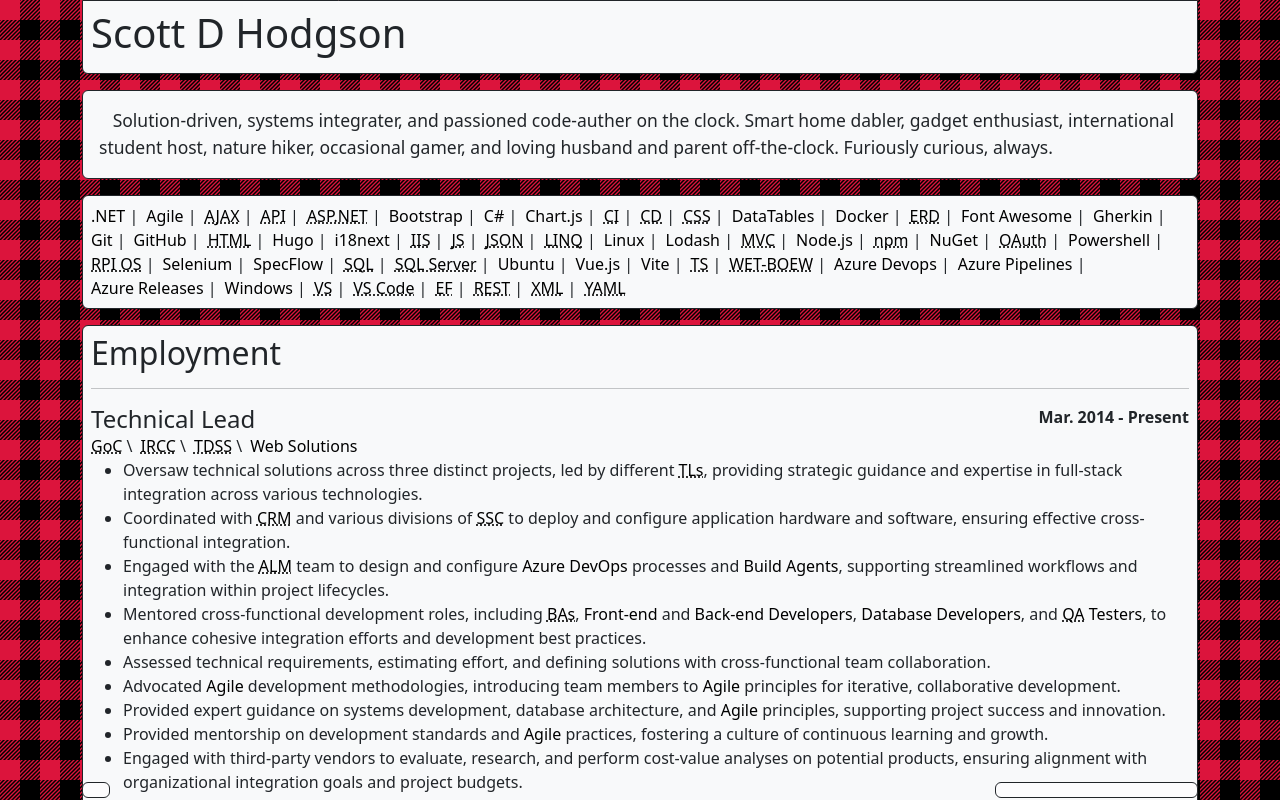
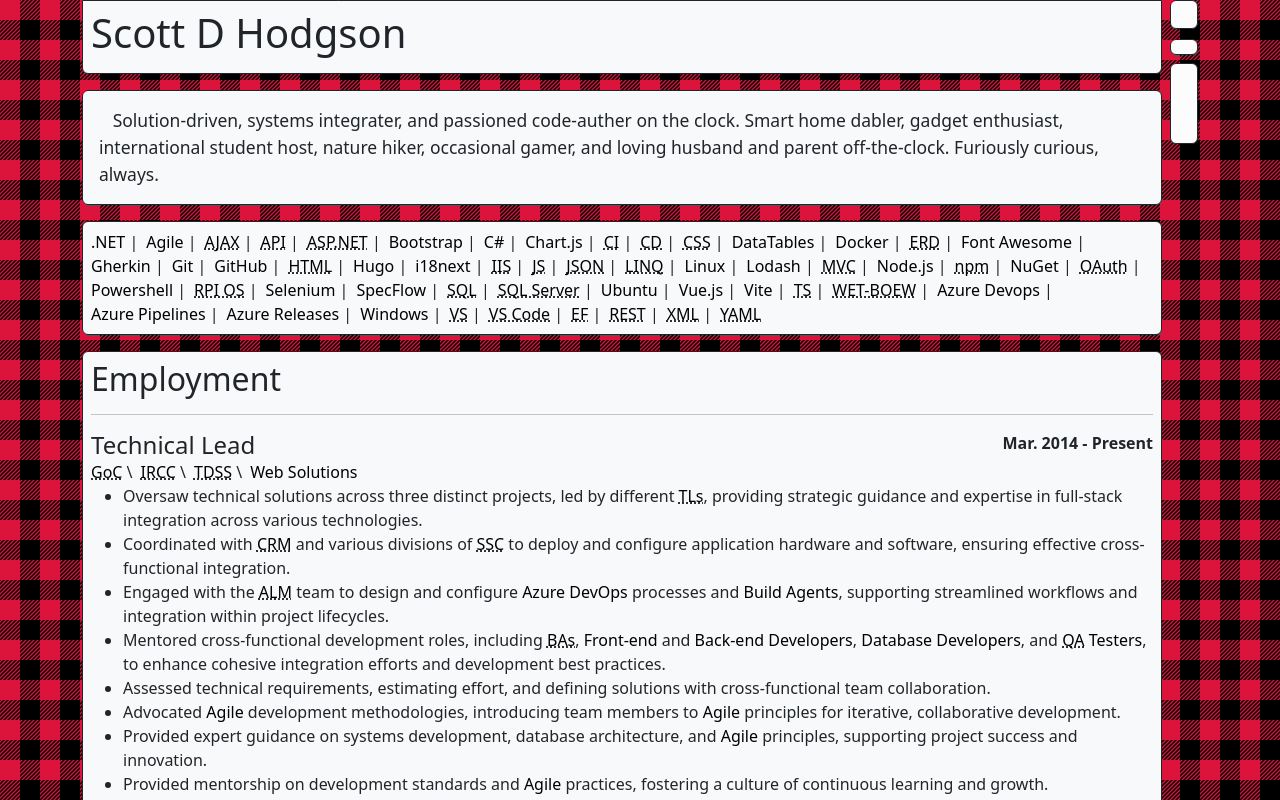
Before and after one commit to Scott-D-Hodgson/cv, a Vue app: page / in a window 1280 px wide. Shown: the top 800 px of the page. Built offline with nearby package versions, Linux system fonts and the light colour scheme; some icons are missing.

Commit message:
Update options to side instead of bottom

```diff
--- a/src/App.vue
+++ b/src/App.vue
@@ -1,30 +1,63 @@
 <script setup lang="ts">
 import CirriculumVitae from './components/CirriculumVitae.vue';
+import FocusModal from './components/modals/FocusModal.vue';
 import TermModal from './components/modals/TermModal.vue';
-import OptionsBottom from './components/OptionsBottom.vue';
+import PositionOptions from './components/PositionOptions.vue';
+import { useHandedness } from './composables/useHandedness';
+
+const handedness = useHandedness();
 </script>
 
 <template>
     <div class="overlay"></div>
     <TermModal></TermModal>
-    <CirriculumVitae></CirriculumVitae>
-    <OptionsBottom></OptionsBottom>
+    <FocusModal></FocusModal>
+    <div class="flex-container">
+        <div v-if="handedness.isLeft()" class="flex-grow-1 me-2">
+            <div class="sticky-top">
+                <PositionOptions></PositionOptions>
+            </div>
+        </div>
+        <div class="flex-grow-11">
+            <CirriculumVitae></CirriculumVitae>
+        </div>
+        <div v-if="handedness.isRight()" class="flex-grow-1 ms-2">
+            <div class="sticky-top">
+                <PositionOptions></PositionOptions>
+            </div>
+        </div>
+    </div>
 </template>
 
 <style>
+.flex-container {
+    display: flex;
+    flex-direction: row;
+}
+
+.flex-grow-1 {
+    flex-grow: 1;
+}
+
+.flex-grow-11 {
+    flex-grow: 11
+}
+
 html body {
     background-attachment: fixed;
     background-image: url('/assets/BuffaloPlaidGrey.svg');
 }
 
 html:not([data-bs-theme='dark']) body div.overlay {
-    -webkit-animation: colourIn 2s; /* Chrome, Safari, Opera */
+    -webkit-animation: colourIn 2s;
+    /* Chrome, Safari, Opera */
     animation: colourIn 2s;
     opacity: 1;
 }
 
 html body div.overlay {
-    -webkit-animation: colourOut 2s; /* Chrome, Safari, Opera */
+    -webkit-animation: colourOut 2s;
+    /* Chrome, Safari, Opera */
     animation: colourOut 2s;
     background-image: url('/assets/BuffaloPlaidRed.svg');
     opacity: 0;
@@ -38,25 +71,45 @@
 
 /* Chrome, Safari, Opera */
 @-webkit-keyframes colourIn {
-  from {opacity: 0;}
-  to {opacity: 1;}
+    from {
+        opacity: 0;
+    }
+
+    to {
+        opacity: 1;
+    }
 }
 
 /* Standard syntax */
 @keyframes colourIn {
-  from {opacity: 0;}
-  to {opacity: 1;}
+    from {
+        opacity: 0;
+    }
+
+    to {
+        opacity: 1;
+    }
 }
 
 /* Chrome, Safari, Opera */
 @-webkit-keyframes colourOut {
-  from {opacity: 1;}
-  to {opacity: 0;}
+    from {
+        opacity: 1;
+    }
+
+    to {
+        opacity: 0;
+    }
 }
 
 /* Standard syntax */
 @keyframes colourOut {
-  from {opacity: 1;}
-  to {opacity: 0;}
+    from {
+        opacity: 1;
+    }
+
+    to {
+        opacity: 0;
+    }
 }
 </style>
--- a/src/components/CirriculumVitae.vue
+++ b/src/components/CirriculumVitae.vue
@@ -4,18 +4,14 @@
 import FlavourText from './cv/FlavourText.vue';
 import Header from './cv/Header.vue';
 import Technologies from './cv/Technologies.vue';
-import FocusModal from './modals/FocusModal.vue';
 </script>
 
 <template>
-    <div>
-        <Header></Header>
-        <FlavourText></FlavourText>
-        <Technologies></Technologies>
-        <Employment></Employment>
-        <Education></Education>
-        <FocusModal></FocusModal>
-    </div>
+    <Header></Header>
+    <FlavourText></FlavourText>
+    <Technologies></Technologies>
+    <Employment></Employment>
+    <Education></Education>
 </template>
 
 <style scoped></style>
--- a/src/components/OptionsBottom.vue
+++ /dev/null
@@ -1,88 +0,0 @@
-<script setup lang="ts">
-import ScrollToTop from './buttons/ScrollToTop.vue';
-import ScrollToBottom from './buttons/ScrollToBottom.vue';
-import DarkModeToggle from './buttons/DarkModeToggle.vue';
-import { useDarkMode } from '../composables/useDarkMode';
-import { useHandedness } from '../composables/useHandedness';
-import { useSections } from '../composables/useSections';
-import HandednessToggle from './buttons/HandednessToggle.vue';
-import FocusSettings from './buttons/FocusOpen.vue';
-
-const darkMode = useDarkMode();
-const handedness = useHandedness();
-const sections = useSections();
-
-const scroll = (selector: string) => {
-    console.log(selector);
-    let elm = document.querySelector(selector);
-    if (elm) {
-        elm.scrollIntoView({
-            behavior: 'smooth'
-        });
-    };
-};
-</script>
-
-<template>
-    <div class="row mt-3 sticky-bottom">
-        <div v-if="handedness.isLeft()" class="col-10">
-            <div class="text-start">
-                <div class="btn-group border"
-                    :class="{
-                    'bg-dark-subtle border-light': darkMode.isOn(),
-                    'bg-light-subtle border-dark': darkMode.isOff(),
-                }">
-                    <button v-for="section in sections.get.value" class="btn" :title="section.label" @click="scroll(section.selector)">
-                        <span class="fad fa-fw" :class="section.icon"></span>
-                    </button>
-                    <ScrollToTop></ScrollToTop>
-                    <ScrollToBottom></ScrollToBottom>
-                    <FocusSettings></FocusSettings>
-                    <DarkModeToggle></DarkModeToggle>
-                </div>
-            </div>
-        </div>
-        <div v-if="handedness.isRight()" class="col-2">
-            <div class="text-start">
-                <div class="btn-group border"
-                    :class="{
-                    'bg-dark-subtle border-light': darkMode.isOn(),
-                    'bg-light-subtle border-dark': darkMode.isOff(),
-                }">
-                    <HandednessToggle></HandednessToggle>
-                </div>
-            </div>
-        </div>
-        <div v-if="handedness.isLeft()" class="col-2">
-            <div class="text-end">
-                <div class="btn-group border"
-                    :class="{
-                    'bg-dark-subtle border-light': darkMode.isOn(),
-                    'bg-light-subtle border-dark': darkMode.isOff(),
-                }">
-                    <HandednessToggle></HandednessToggle>
-                </div>
-            </div>
-        </div>
-        <div v-if="handedness.isRight()" class="col-10">
-            <div class="text-end">
-                <div class="btn-group border"
-                    :class="{
-                    'bg-dark-subtle border-light': darkMode.isOn(),
-                    'bg-light-subtle border-dark': darkMode.isOff(),
-                }">
-                    <DarkModeToggle></DarkModeToggle>
-                    <FocusSettings></FocusSettings>
-                    <ScrollToTop></ScrollToTop>
-                    <ScrollToBottom></ScrollToBottom>
-                    <button v-for="section in sections.get.value" class="btn" :title="section.label" @click="scroll(section.selector)">
-                        <span class="fad fa-fw" :class="section.icon"></span>
-                    </button>
-                </div>
-            </div>
-        </div>
-    </div>
-</template>
-
-<style scoped>
-</style>
--- /dev/null
+++ b/src/components/PositionOptions.vue
@@ -0,0 +1,54 @@
+<script setup lang="ts">
+import ScrollToTop from './buttons/ScrollToTop.vue';
+import ScrollToBottom from './buttons/ScrollToBottom.vue';
+import { useDarkMode } from '../composables/useDarkMode';
+import { useSections } from '../composables/useSections';
+import HandednessToggle from './buttons/HandednessToggle.vue';
+import DarkModeToggle from './buttons/DarkModeToggle.vue';
+import FocusOpen from './buttons/FocusOpen.vue';
+
+const darkMode = useDarkMode();
+const sections = useSections();
+
+const scroll = (selector: string) => {
+    console.log(selector);
+    let elm = document.querySelector(selector);
+    if (elm) {
+        elm.scrollIntoView({
+            behavior: 'smooth'
+        });
+    };
+};
+</script>
+
+<template>
+    <div class="btn-group-vertical border rounded mb-2"
+        :class="{
+        'bg-dark-subtle border-light': darkMode.isOn(),
+        'bg-light-subtle border-dark': darkMode.isOff(),
+    }">
+        <DarkModeToggle></DarkModeToggle>
+        <HandednessToggle></HandednessToggle>
+    </div>
+    <div class="btn-group-vertical border rounded mb-2"
+        :class="{
+        'bg-dark-subtle border-light': darkMode.isOn(),
+        'bg-light-subtle border-dark': darkMode.isOff(),
+    }">
+        <FocusOpen></FocusOpen>
+    </div>
+    <div class="btn-group-vertical border rounded mb-2"
+        :class="{
+        'bg-dark-subtle border-light': darkMode.isOn(),
+        'bg-light-subtle border-dark': darkMode.isOff(),
+    }">
+        <ScrollToTop></ScrollToTop>
+        <button v-for="section in sections.get.value" class="btn" :title="section.label" @click="scroll(section.selector)">
+            <span class="fad fa-fw" :class="section.icon"></span>
+        </button>
+        <ScrollToBottom></ScrollToBottom>
+    </div>
+</template>
+
+<style scoped>
+</style>
--- a/src/components/buttons/HandednessToggle.vue
+++ b/src/components/buttons/HandednessToggle.vue
@@ -20,8 +20,8 @@
         :title="handedness.isLeft() ? 'Left-handed' : 'Right-handed'"
         @click="toggle">
         <span class="fad fa-fw" :class="{
-            'fa-hand': handedness.isLeft(),
-            'fa-hand fa-flip-horizontal': handedness.isRight()
+            'fa-hand fa-flip-horizontal': handedness.isLeft(),
+            'fa-hand': handedness.isRight()
         }"></span>
     </button>
 </template>
```
